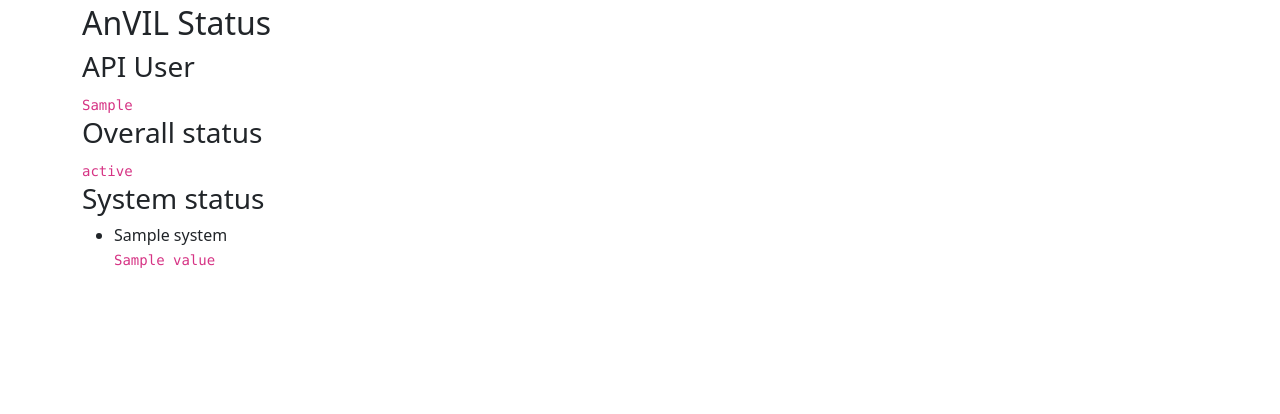
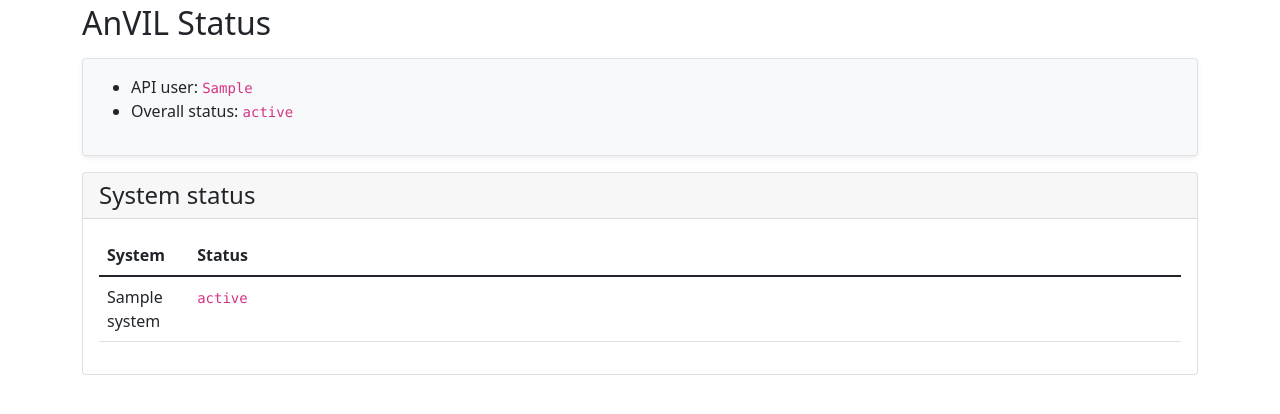
Before and after one commit to UW-GAC/django-anvil-consortium-manager, a Django app: template anvil_project_manager/templates/anvil_project_manager/status.html in a window 1280 px wide. Shown: the part 56-470 px from the top of the page. Run offline with Django 3.2, Linux system fonts and the light colour scheme; the template is opened without the code that fills it: most values are stand-ins (such as "Sample title", 1, 10 or a date in 2020); some libraries are stand-ins or nearby versions.

Commit message:
Use detail box and cards for AnVIL status page

```diff
--- a/anvil_project_manager/templates/anvil_project_manager/status.html
+++ b/anvil_project_manager/templates/anvil_project_manager/status.html
@@ -7,18 +7,40 @@
 
 <h2>AnVIL Status</h2>
 
-<h3>API User</h3>
-<code>{{ anvil_user }}</code>
+<div class="my-3 p-3 bg-light border rounded shadow-sm">
+  <ul>
+    <li>API user: <code>{{ anvil_user }}</code></li>
+    <li>Overall status: <code>{{ anvil_status }}</code></li>
+  </ul>
+</div>
 
-<h3>Overall status</h3>
-  <code>{{ anvil_status }}</code>
 
-<h3>System status</h3>
 
-<ul>
-  {% for system, value in anvil_systems_status.items %}
-    <li>{{ system }}</li>
-    <code>{{value}}</code>
-  {% endfor %}
-</ul>
+<div class="card">
+  <h4 class="card-header">
+    System status
+  </h4>
+  <div class="card-body">
+    <table class="table">
+      <thead>
+        <tr>
+          <th class="col-sm-1" scope="col">System</th>
+          <th class="col-sm-11" scope="col">Status</th>
+        </tr>
+      </thead>
+
+      <tbody>
+        {% for system, status in anvil_systems_status.items %}
+          <tr>
+            <td>{{ system }}</td>
+            <td><code>{{ status }}</code></td>
+          </tr>
+        {% endfor %}
+      </tbody>
+
+    </table>
+  </div>
+</div>
+
+
 {% endblock content %}
```
